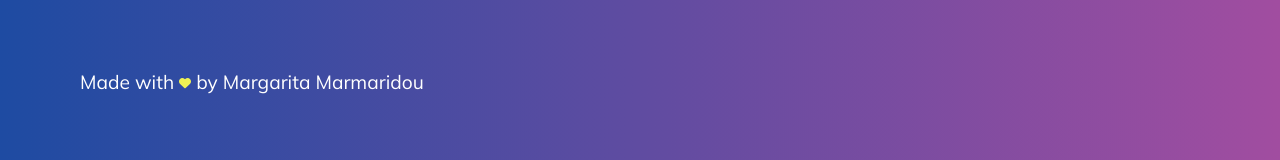
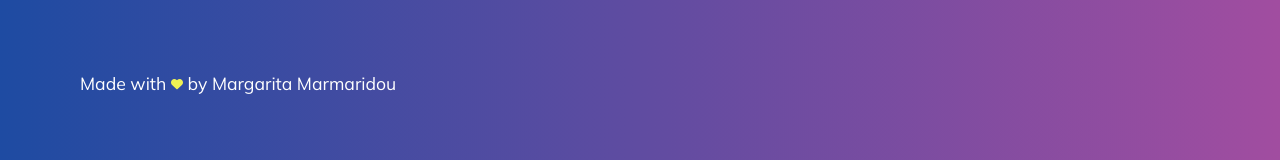
Before and after one commit to mamarmar/to-do-list, a React (Create React App) app: page / in a window 1280 px wide. Shown: the part 651-811 px from the top of the page. Built offline with nearby package versions, Linux system fonts and the light colour scheme; the HTML template or start-up script is replaced by a standard one.

Commit message:
footer-font-size

```diff
--- a/src/index.css
+++ b/src/index.css
@@ -363,7 +363,7 @@ footer a, footer a:hover, footer a:focus, footer a:active {
   }
 
   footer p {
-    font-size: 1.2rem;
+    font-size: 1.1rem;
   }
 
 }
```
